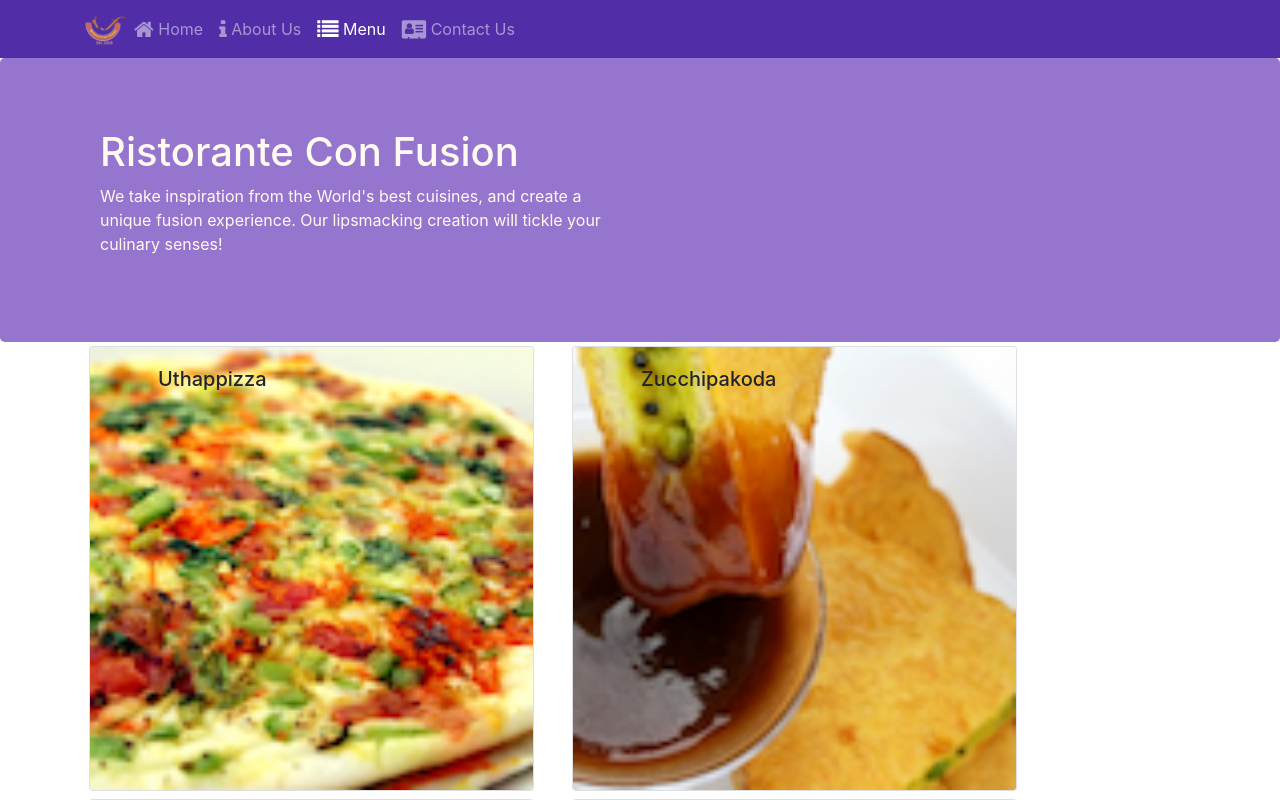
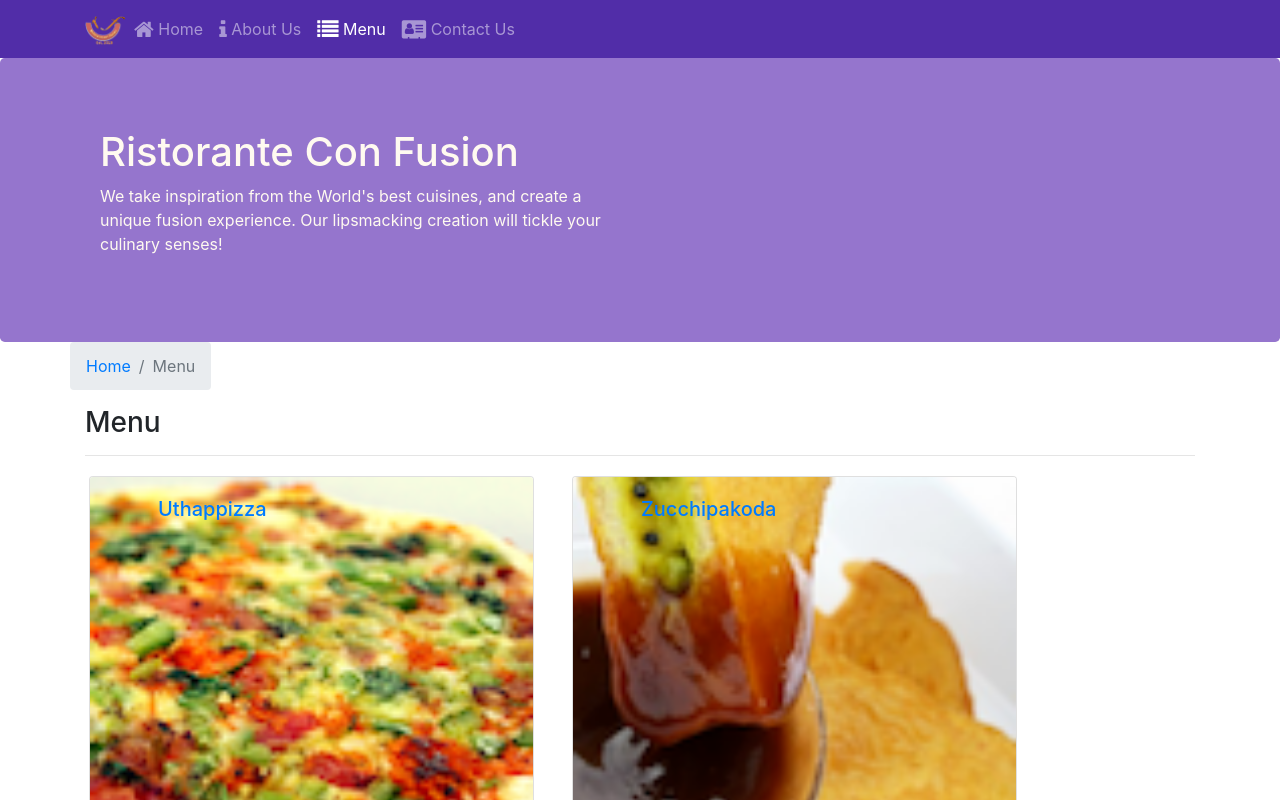
Before and after one commit to ucadena07/React_confusion-, a React (Create React App) app: page /menu in a window 1280 px wide. Shown: the top 800 px of the page. Built offline with nearby package versions, Linux system fonts and the light colour scheme.

Commit message:
single page app part 2

```diff
--- a/src/components/ContactComponent.js
+++ b/src/components/ContactComponent.js
@@ -1,8 +1,20 @@
 import React from 'react';
+import { Breadcrumb, BreadcrumbItem } from 'reactstrap';
+import { Link } from 'react-router-dom';
 
 function Contact(props) {
     return(
         <div className="container">
+            	<div className="row">
+					<Breadcrumb>
+						<BreadcrumbItem><Link to='/home'>Home</Link></BreadcrumbItem>
+						<BreadcrumbItem active>Contact Us</BreadcrumbItem>
+					</Breadcrumb>
+					<div className='col-12'>
+						<h3>Menu</h3>
+						<hr />
+					</div>
+				</div>
             <div className="row row-content">
                 <div className="col-12">
                 <h3>Location Information</h3>
--- a/src/components/DishDetailComponent.js
+++ b/src/components/DishDetailComponent.js
@@ -1,6 +1,6 @@
 import React from 'react';
-import { Card, CardImg, CardText, CardBody, CardTitle } from 'reactstrap';
-
+import { Card, CardImg, CardText, CardBody, CardTitle, Breadcrumb, BreadcrumbItem } from 'reactstrap';
+import { Link } from 'react-router-dom';
 
 
 
@@ -57,13 +57,22 @@
 		return(
 		<div className="container">
 			<div className="row">
+					<Breadcrumb>
+						<BreadcrumbItem><Link to='/menu'>Menu</Link></BreadcrumbItem>
+						<BreadcrumbItem active>{props.dish.name}</BreadcrumbItem>
+					</Breadcrumb>
+					<div className='col-12'>
+						<h3>{props.dish.name}</h3>
+						<hr />
+					</div>
+					</div>
+			<div className="row">
+
 						<div className="col-12 col-md-5 m-1">
 							<RenderDish dish={props.dish} />
 				</div>
-							<RenderComments comments={props.dish.comments} />
+							<RenderComments comments={props.comments} />
 			</div>
-
-
 		</div>
 	);
 	else
--- a/src/components/MainComponent.js
+++ b/src/components/MainComponent.js
@@ -34,13 +34,23 @@
         />
       );
     }
+    const DishWithId = ({match}) => {
+      return(
+        <DishDetail dish={this.state.dishes.filter((dish) => dish.id === parseInt(match.params.dishId,10))[0]}
+        comments={this.state.comments.filter((comment) => comment.dishId === parseInt(match.params.dishId, 10))}
+        />
+      );
+    }
+
+
     return (
       <div className="App">
         <Header />
         <Switch>
           <Route path='/home' component={HomePage} />
           <Route exact path="/menu" component={() => <Menu dishes={this.state.dishes} />} />
-          <Route exact path="/contactus" component={Contact}/>
+          <Route path="/menu/:dishId" component={DishWithId} />
+          <Route exact path="/contactus" component={Contact} />
           <Redirect to="/home" />
         </Switch>
 
--- a/src/components/MenuComponent.js
+++ b/src/components/MenuComponent.js
@@ -1,13 +1,16 @@
 import React from 'react';
-import { Card, CardImg, CardImgOverlay, CardTitle } from 'reactstrap';
+import { Card, CardImg, CardImgOverlay, CardTitle, Breadcrumb, BreadcrumbItem } from 'reactstrap';
+import { Link } from 'react-router-dom';
 
 	function RenderMenuItem({dish, onClick }) {
 		return(
-			<Card onClick={()=> onClick(dish.id)}>
-				<CardImg width="100%" src={dish.image} alt={dish.name} />
-				<CardImgOverlay body className="ml-5">
-					<CardTitle heading>{dish.name}</CardTitle>
-				</CardImgOverlay>
+			<Card>
+				<Link to={`/menu/${dish.id}`} >
+					<CardImg width="100%" src={dish.image} alt={dish.name} />
+					<CardImgOverlay body className="ml-5">
+						<CardTitle heading>{dish.name}</CardTitle>
+					</CardImgOverlay>
+				</Link>
 			</Card>
 		);
 	}
@@ -16,13 +19,23 @@
 		const menu = props.dishes.map((dish) => {
 			return (
 				<div key={dish.id} className="col-12 col-md-5 m-1">
-					<RenderMenuItem dish={dish} onClick={props.onClick} />
+					<RenderMenuItem dish={dish}/>
 				</div>
 			);
 		});
 
 		return (
 			<div className="container">
+				<div className="row">
+					<Breadcrumb>
+						<BreadcrumbItem><Link to='/home'>Home</Link></BreadcrumbItem>
+						<BreadcrumbItem active>Menu</BreadcrumbItem>
+					</Breadcrumb>
+					<div className='col-12'>
+						<h3>Menu</h3>
+						<hr />
+					</div>
+				</div>
 				<div className="row">
 							{menu}
 				</div>
```
Lines whose indentation alone changed are shown as unchanged.
